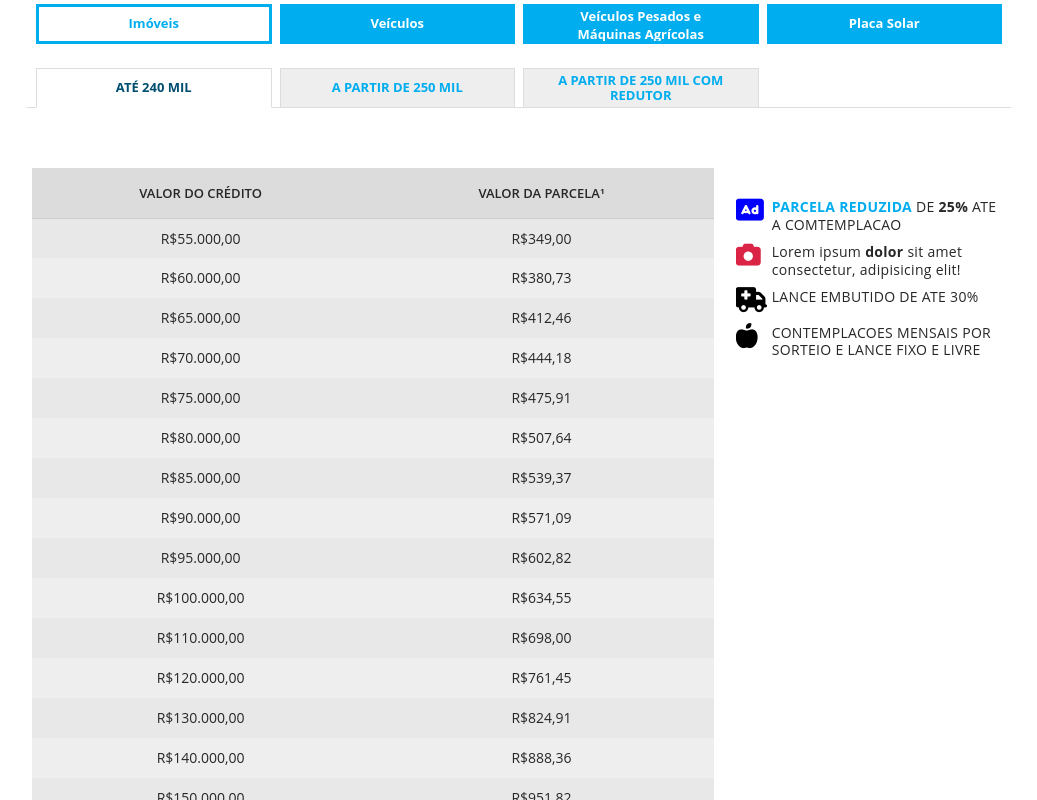
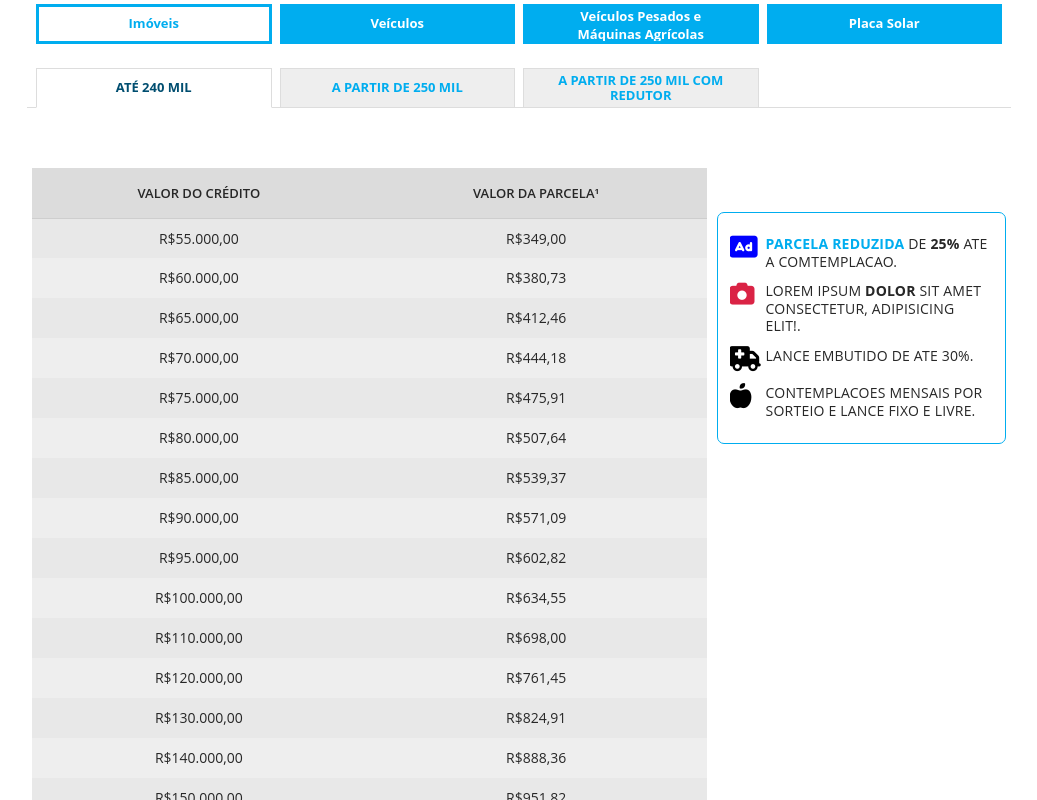
Before and after one commit to KenFelipe/k2ps_lp, a website: page dist/index.html in a window 1280 px wide. Shown: the part 1200-2000 px from the top of the page, without its empty margins (121-1158 px from the left). Drawn offline with nearby package versions, Linux system fonts and the light colour scheme.

Commit message:
desc comp wtout data

```diff
--- a/src/scss/table/table.scss
+++ b/src/scss/table/table.scss
@@ -2,6 +2,7 @@
 
 #val-desc-ctn {
     display: flex;
+    align-items: flex-start;
 
     @include media.tablet_response {
         flex-direction: column;
@@ -23,14 +24,16 @@
 
     #tbl-desc-ctn {
         width: 30%;
-        margin-top: 40px;
-        padding: 30px 4px 30px 22px;
-        // background-color: #272727;
+        margin: 84px 0 0 10px;
+        padding: 22px 12px 12px 12px;
+
+        border: 1px solid #00adef;
+        border-radius: 7px;
 
         @include media.tablet_response {
             width: 100%;
-            margin-top: 10px;
-            padding: 10px 6px;
+            margin: 24px 0;
+            padding: 18px 12px 8px;
         }
 
         ul {
@@ -40,7 +43,7 @@
 
             li {
                 display: flex;
-                margin-bottom: 10px;
+                margin-bottom: 12px;
 
                 span.desc-icon {
                     min-width: 34px;
@@ -57,7 +60,7 @@
                     font-size: 14px;
                     font-family: "Open Sans", sans-serif;
                     line-height: 1.25;
-                    letter-spacing: 0.3px;
+                    letter-spacing: 0.2px;
 
                     strong {
                         color: #00adef;
```
Also changed, not shown: dist/config/data.json, dist/css/table/table.css, 1 other file.
